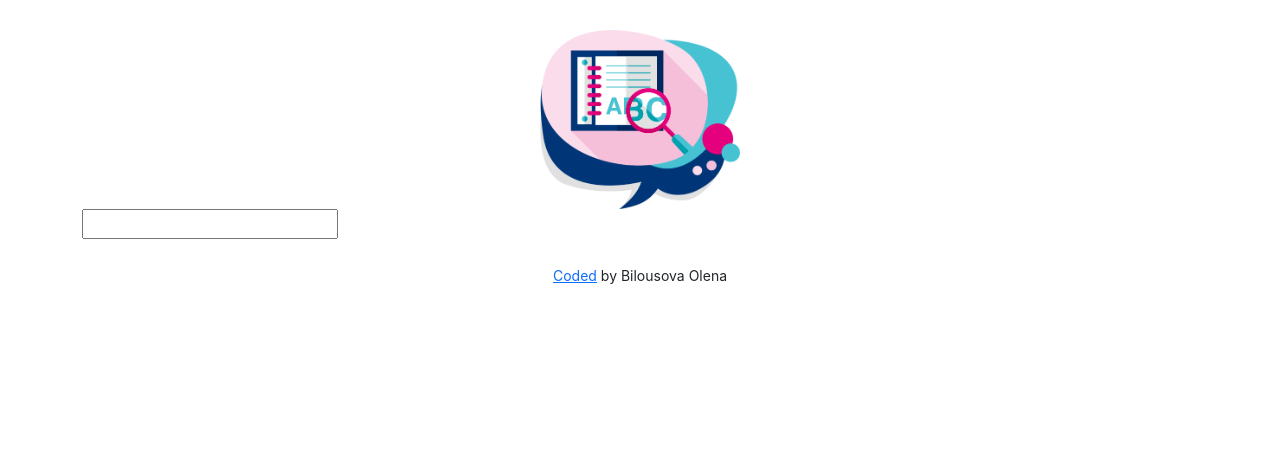
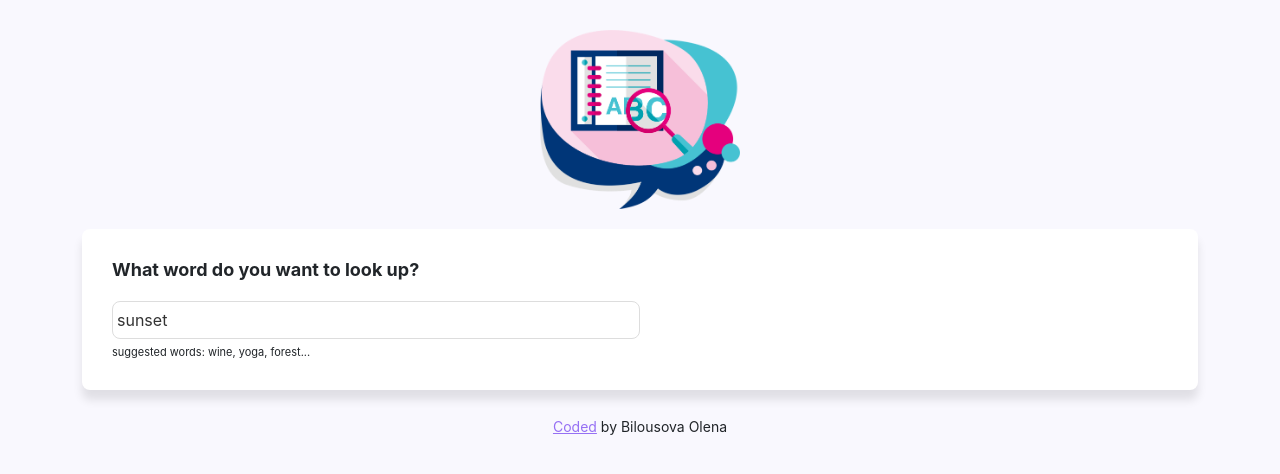
Before and after one commit to BilousovaOlena/dictionary-react, a React (Create React App) app: page / in a window 1280 px wide. Shown: the top 474 px of the page. Built offline with nearby package versions, Linux system fonts and the light colour scheme; no server answers.

Commit message:
Style the application

```diff
--- a/src/App.css
+++ b/src/App.css
@@ -7,3 +7,9 @@
 .App-footer {
   text-align: center;
 }
+body {
+  background: #f9f8fe;
+}
+a {
+  color: #9670f4;
+}
--- a/src/App.js
+++ b/src/App.js
@@ -10,7 +10,7 @@
           <img src={logo} className="App-logo img-fluid" alt="logo" />
         </header>
         <main>
-          <Dictionary />
+          <Dictionary defaultKeyword="sunset" />
         </main>
         <footer className="App-footer mt-4">
           <small>
--- a/src/Dictionary.css
+++ b/src/Dictionary.css
@@ -0,0 +1,23 @@
+.Dictionary h1 {
+  font-size: 18px;
+  font-weight: bold;
+  margin-bottom: 20px;
+}
+.Dictionary section {
+  background: white;
+  padding: 30px;
+  border-radius: 8px;
+  box-shadow: 0 10px 10px rgba(0, 0, 0, 0.1);
+  margin: 20px 0;
+}
+.Dictionary input {
+  width: 50%;
+  padding: 6px 4px;
+  border: 1px solid #ddd;
+  color: #333;
+  border-radius: 8px;
+}
+.Dictionary .hint {
+  font-size: 11px;
+  margin-top: 5px;
+}
--- a/src/Dictionary.js
+++ b/src/Dictionary.js
@@ -3,30 +3,50 @@
 import Results from "./Results";
 import "./Dictionary.css";
 
-export default function Dictionary() {
-  let [keyword, setKeyword] = useState("");
+export default function Dictionary(props) {
+  let [keyword, setKeyword] = useState(props.defaultKeyword);
   let [results, setResults] = useState(null);
+  let [loaded, setLoaded] = useState(false);
 
   function handleResponse(response) {
-    console.log(response.data[0]);
     setResults(response.data[0]);
   }
-
-  function search(event) {
-    event.preventDefault();
+  function search() {
     let apiUrl = `https://api.dictionaryapi.dev/api/v2/entries/en/${keyword}`;
     axios.get(apiUrl).then(handleResponse);
+  }
+
+  function handleSubmit(event) {
+    event.preventDefault();
+    search();
   }
 
   function handleKeywordChange(event) {
     setKeyword(event.target.value);
   }
+  function load() {
+    setLoaded(true);
+    search();
+  }
+  if (loaded) {
     return (
       <div className="Dictionary">
-      <form onSubmit={search}>
-        <input type="search" onChange={handleKeywordChange} />
+        <section>
+          <h1>What word do you want to look up?</h1>
+          <form onSubmit={handleSubmit}>
+            <input
+              type="search"
+              onChange={handleKeywordChange}
+              defaultValue={props.defaultKeyword}
+            />
           </form>
+          <div className="hint">suggested words: wine, yoga, forest...</div>
+        </section>
         <Results results={results} />
       </div>
     );
+  } else {
+    load();
+    return "Loading";
   }
+}
--- /dev/null
+++ b/src/Meaning.css
@@ -0,0 +1,11 @@
+.Meaning h3 {
+  font-size: 24px;
+  line-height: 1.5;
+  font-weight: bold;
+}
+.Meaning .Example {
+  font-size: 13px;
+  opacity: 0.7;
+  font-style: italic;
+  margin-top: 10px;
+}
--- a/src/Meaning.js
+++ b/src/Meaning.js
@@ -1,4 +1,5 @@
 import React from "react";
+import "./Meaning.css";
 import Synonyms from "./Synonyms";
 
 export default function Meaning(props) {
@@ -9,15 +10,11 @@
       {props.meaning.definitions.map(function (definition, index) {
         return (
           <div key={index}>
-            <div>
-              <strong>Definition:</strong>
-              {definition.definition}
-              <br />
-              <strong>Example:</strong>
+            <div className="Definition">{definition.definition}</div>
+            <div className="Example">
               <em>{definition.example}</em>
-              <br />
-              <Synonyms synonyms={props.meaning.synonyms} />
             </div>
+            <Synonyms synonyms={props.meaning.synonyms} />
           </div>
         );
       })}
--- /dev/null
+++ b/src/Phonetic.css
@@ -0,0 +1,22 @@
+.Phonetic {
+  margin: 20px 0;
+}
+
+.Phonetic a {
+  border: 1px solid #ddd;
+  text-decoration: none;
+  padding: 8px 15px;
+  font-size: 14px;
+  margin-right: 10px;
+  font-weight: bold;
+  border-radius: 20px;
+  transition: all 150ms ease-in-out;
+}
+.Phonetic a:hover {
+  background: #9670f4;
+  color: white;
+}
+.Phonetic .text {
+  opacity: 0.7;
+  font-weight: bold;
+}
--- /dev/null
+++ b/src/Phonetic.js
@@ -0,0 +1,15 @@
+import React from "react";
+import "./Phonetic.css";
+
+export default function Phonetic(props) {
+  console.log(props.phonetic);
+  return (
+    <div className="Phonetic">
+      <a href={props.phonetic.audio} target="_blank" rel="noreferrer">
+        Listen
+      </a>
+
+      <span className="text"> {props.phonetic.text}</span>
+    </div>
+  );
+}
--- /dev/null
+++ b/src/Results.css
@@ -0,0 +1,5 @@
+.Results h2 {
+  font-size: 36px;
+  font-weight: bold;
+  line-height: 1.5;
+}
--- a/src/Results.js
+++ b/src/Results.js
@@ -1,16 +1,27 @@
 import React from "react";
 import Meaning from "./Meaning";
+import Phonetic from "./Phonetic";
+import "./Results.css";
 
 export default function Results(props) {
   if (props.results) {
     return (
       <div className="Results">
-        <h2>{props.results.word}</h2>
+        <section>
+          <h2>{props.results.word}</h2>
+          {props.results.phonetics.map(function (phonetic, index) {
+            return (
+              <div key={index}>
+                <Phonetic phonetic={phonetic} />
+              </div>
+            );
+          })}
+        </section>
         {props.results.meanings.map(function (meaning, index) {
           return (
-            <div key={index}>
+            <section key={index}>
               <Meaning meaning={meaning} />
-            </div>
+            </section>
           );
         })}
       </div>
--- /dev/null
+++ b/src/Synonyms.css
@@ -0,0 +1,10 @@
+.Synonyms {
+  margin: 15px 0 0;
+  padding: 0;
+}
+.Synonyms li {
+  font-size: 13px;
+  display: inline-block;
+  padding-right: 10px;
+  line-height: 1;
+}
--- a/src/Synonyms.js
+++ b/src/Synonyms.js
@@ -1,4 +1,5 @@
 import React from "react";
+import "./Synonyms.css";
 
 export default function Synonyms(props) {
   if (props.synonyms) {
```
Lines whose indentation alone changed are shown as unchanged.
